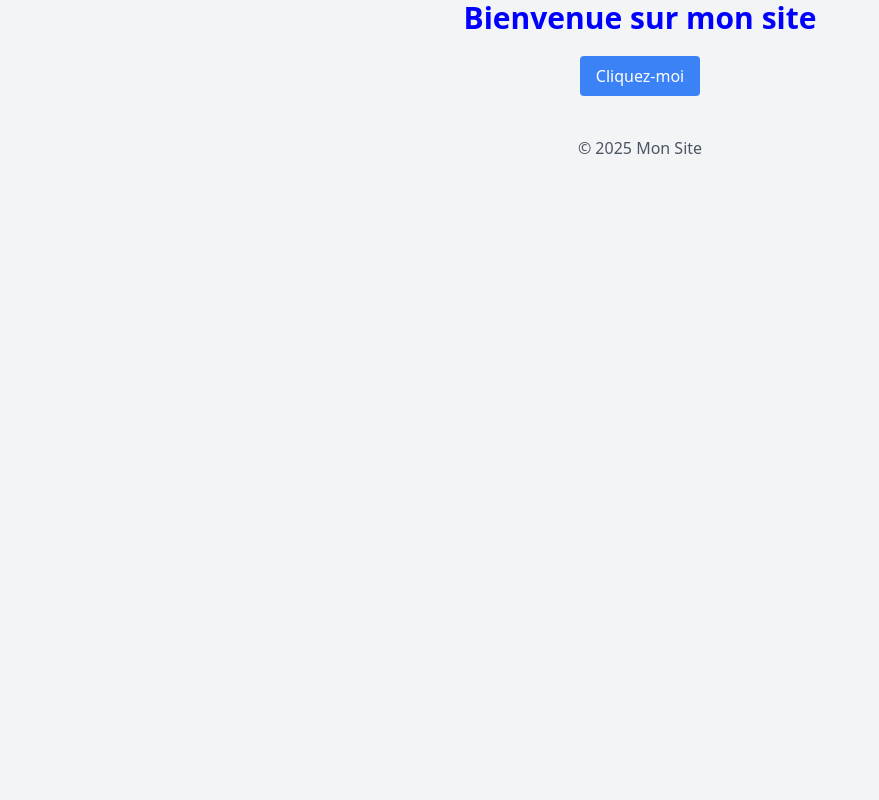
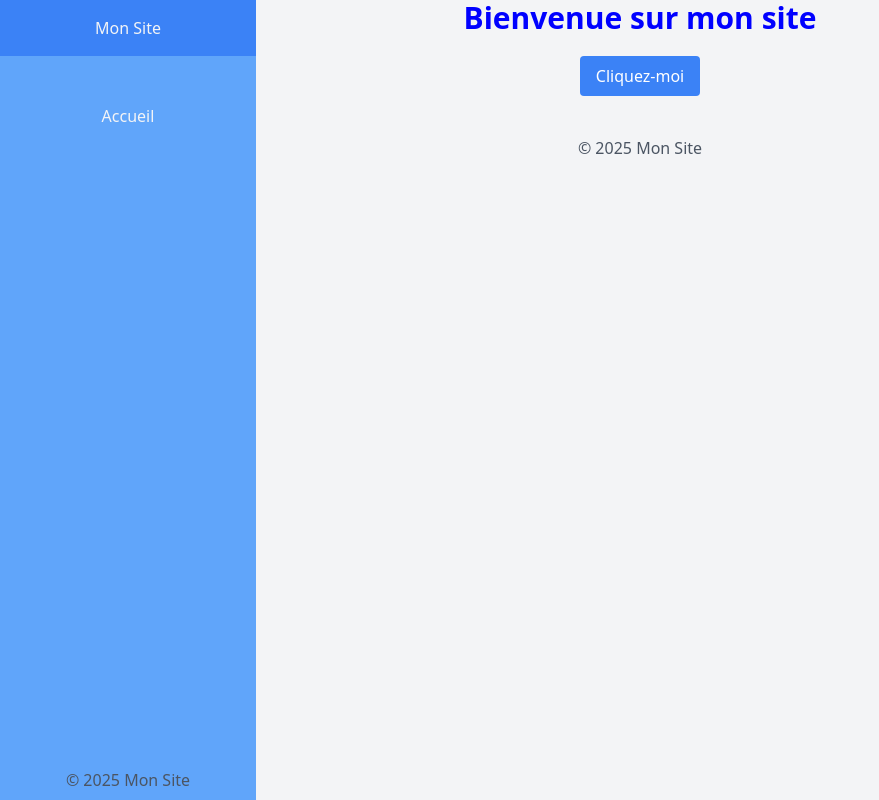
Before and after one commit to AhmedBourazza/td1-git, a plain HTML site: page index.html in a window 1280 px wide. Shown: the whole page, without its empty margins (0-879 px from the left). Drawn offline with nearby package versions, Linux system fonts and the light colour scheme.

Commit message:
ajoute de menu avec un premier élément

```diff
--- a/index.html
+++ b/index.html
@@ -7,6 +7,21 @@
     <script src="https://cdn.tailwindcss.com"></script>
 </head>
 <body class="bg-gray-100 text-center">
+<aside class="fixed top-0 left-0 w-64 h-full bg-blue-400 text-gray-100">
+    <div class="flex flex-col h-full">
+        <div class="p-4 bg-blue-500">
+            Mon Site
+        </div>
+        <nav class="mt-10 flex-grow">
+            <ul>
+                <li class="py-2 px-4 hover:bg-gray-700 cursor-pointer">Accueil</li>
+
+            </ul>
+        </nav>
+
+        <div class="mb-2 text-gray-600">&#169; 2025 Mon Site</div>
+    </div>
+</aside>
 <h1 style="color: blue" class="text-3xl font-bold text-blue-500">Bienvenue sur mon site</h1>
 
 <button class="mt-5 px-4 py-2 bg-blue-500 text-white rounded">
```
